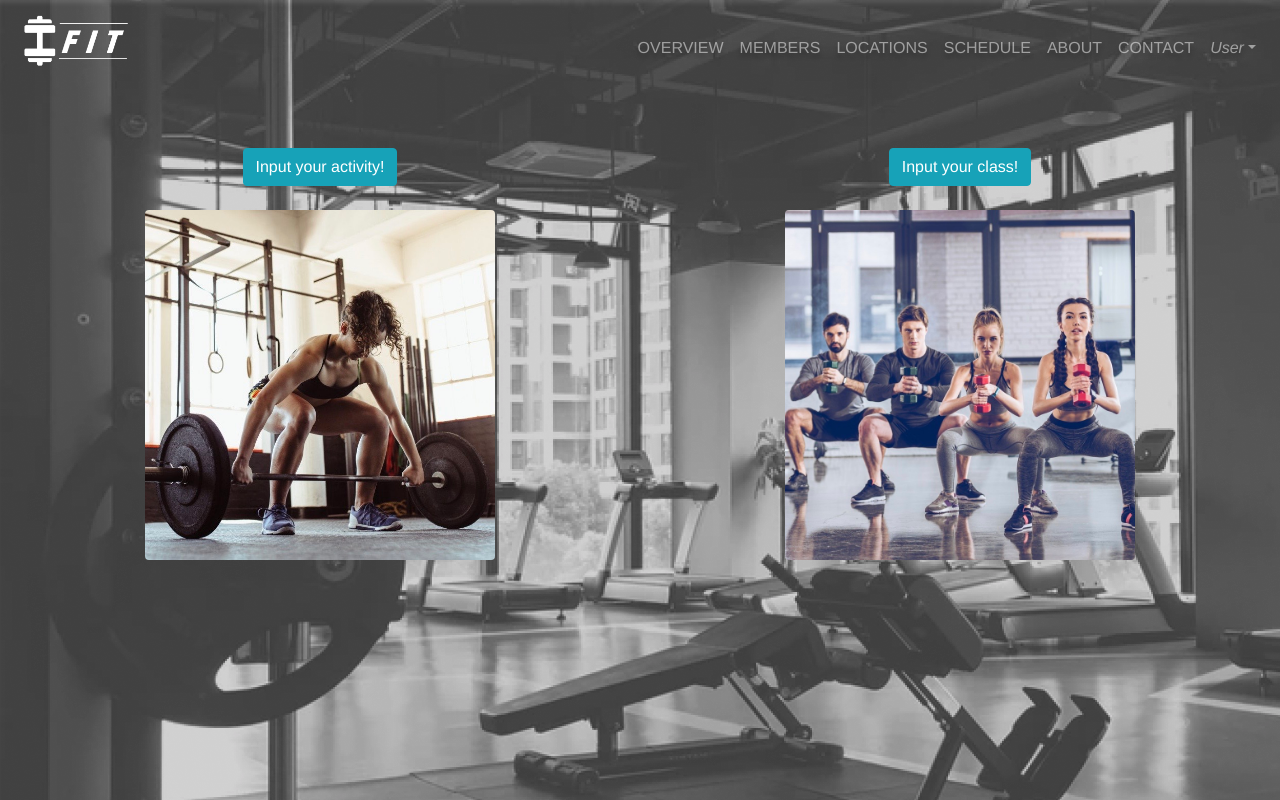
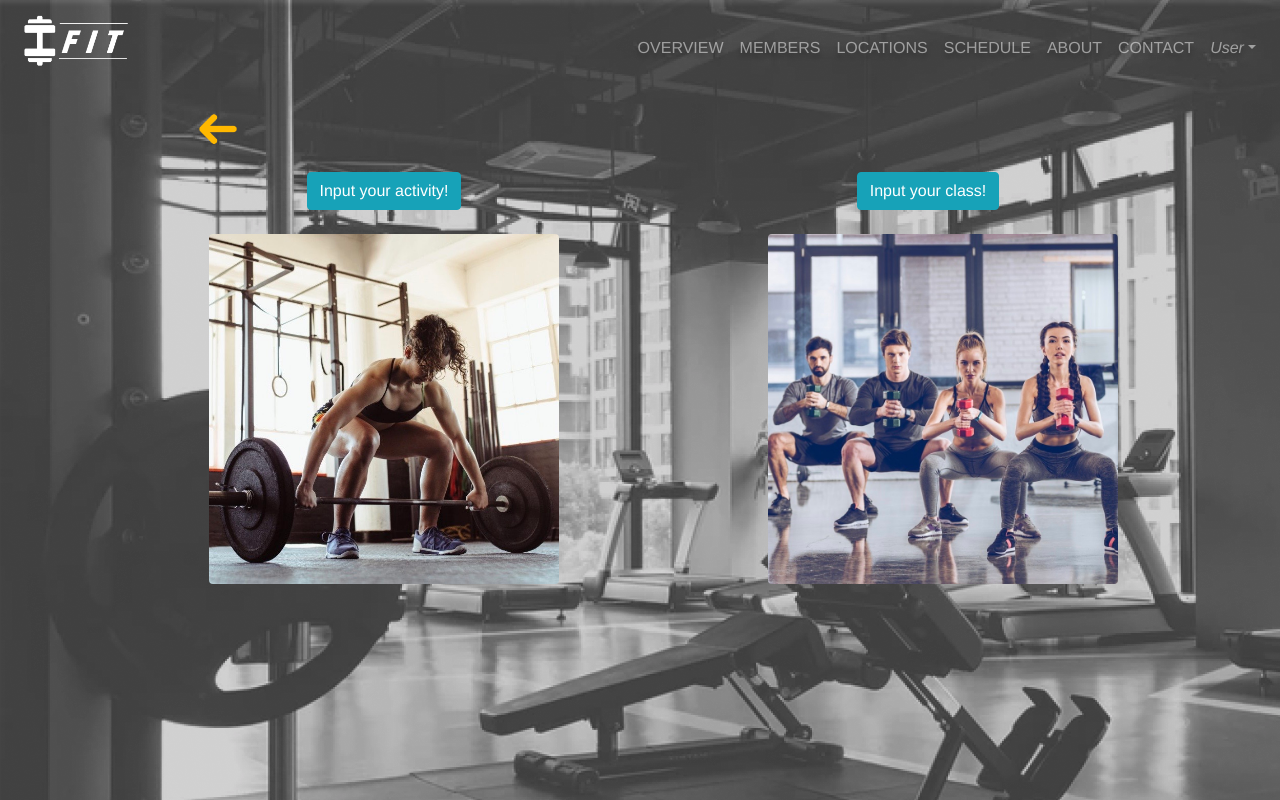
Before and after one commit to BT3103-G7/iFit, a Vue app: page /calsout in a window 1280 px wide. Shown: the top 800 px of the page. Built offline with nearby package versions, Linux system fonts and the light colour scheme.

Commit message:
Add back buttons for Input pages

```diff
--- a/src/components/CalsOut.vue
+++ b/src/components/CalsOut.vue
@@ -1,12 +1,16 @@
 <template>
 <div>
     <div id="background"></div>
-    <br><br>
-    <div style='width:50%; height:100%; float:left'>
+
+    <div id="backbutton-placeholder">
+        <router-link to="/Overview"><img src="../assets/back_button.png" height=50px width=50px></router-link>
+    </div><br><br><br>
+
+    <div style='width:60%; height:100%; float:left'>
         <b-button variant="info" class="button" to="inputActivity">Input your activity!</b-button> <br><br>
         <img src="../assets/activity.jpg" class="rounded" width="350px">
     </div>
-    <div style='width:50%; height:100%; float:left'>
+    <div style='width:25%; height:100%; float:left'>
         <b-button variant="info" class="button" to="inputClass">Input your class!</b-button> <br><br>
         <img src="../assets/class.jpg" class="rounded" width="350px">
     </div>
@@ -40,5 +44,13 @@
     padding: 3% 1% 3% 1%;
     margin-left:20%
 }
+#backbutton-placeholder {
+    top: 13%;
+    left: -33%;
+    position: absolute;
+    z-index: 1;
+    text-align: center;
+    width: 100%;
+}
 
 </style>
--- a/src/components/InputActivity.vue
+++ b/src/components/InputActivity.vue
@@ -1,5 +1,9 @@
 <template>
 <div>
+  <div id="backbutton-placeholder">
+      <router-link to="/calsout"><img src="../assets/back_button.png" height=50px width=50px></router-link>
+  </div>
+
   <form @submit.prevent="input">
     <div id="content-wrap">
       <div id="background"></div>
@@ -188,5 +192,13 @@ import database from '../firebase'
     z-index: 1;
     text-align: center;
 }
+#backbutton-placeholder {
+    top: 13%;
+    left: -33%;
+    position: absolute;
+    z-index: 1;
+    text-align: center;
+    width: 100%;
+}
 
 </style>
--- a/src/components/InputCalories.vue
+++ b/src/components/InputCalories.vue
@@ -1,5 +1,9 @@
 <template>
 <div>
+    <div id="backbutton-placeholder">
+        <router-link to="/Overview"><img src="../assets/back_button.png" height=50px width=50px></router-link>
+    </div>
+
     <form @submit.prevent="input">
     <div id="content-wrap">
         <div id="background"></div>
@@ -146,5 +150,13 @@ import database from '../firebase'
     z-index: 1;
     text-align: center;
 }
+#backbutton-placeholder {
+    top: 13%;
+    left: -33%;
+    position: absolute;
+    z-index: 1;
+    text-align: center;
+    width: 100%;
+}
 
 </style>
--- a/src/components/InputClass.vue
+++ b/src/components/InputClass.vue
@@ -1,5 +1,9 @@
 <template>
 <div>
+  <div id="backbutton-placeholder">
+      <router-link to="/calsout"><img src="../assets/back_button.png" height=50px width=50px></router-link>
+  </div>
+
   <form @submit.prevent="input">
     <div id="content-wrap">
       <div id="background"></div>
@@ -158,5 +162,13 @@ import firebase from 'firebase'
     z-index: 1;
     text-align: center;
 }
+#backbutton-placeholder {
+    top: 13%;
+    left: -33%;
+    position: absolute;
+    z-index: 1;
+    text-align: center;
+    width: 100%;
+}
 
 </style>
```
Also changed, not shown: src/assets/back_button.png (added). Lines whose indentation alone changed are shown as unchanged.
